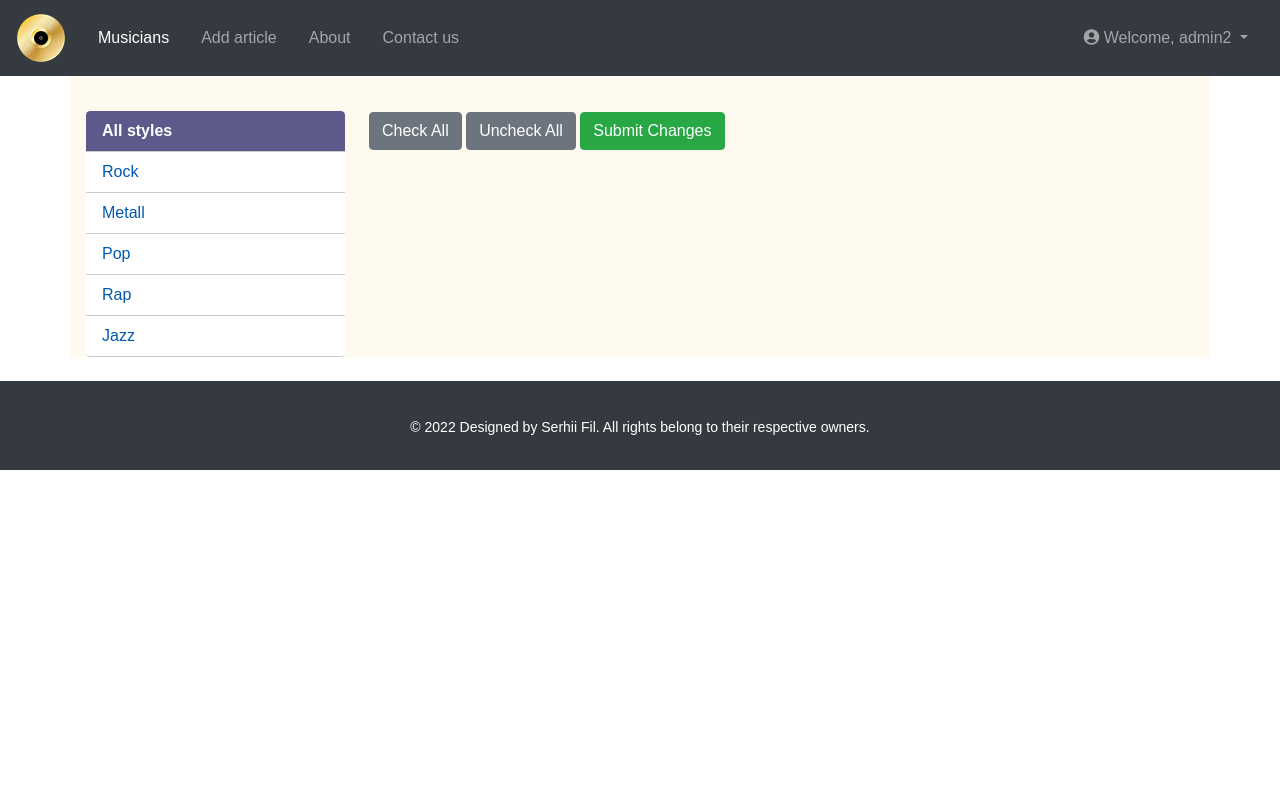
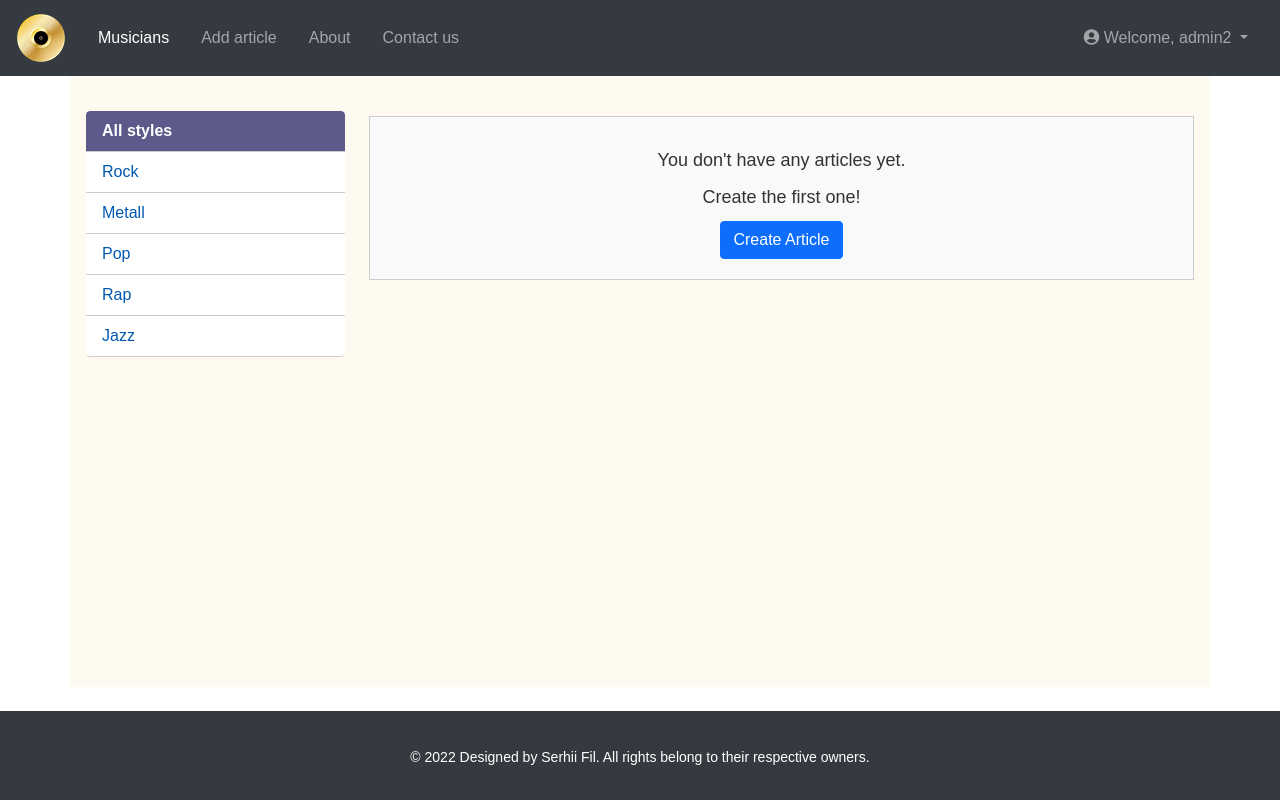
Before and after one commit to Serg-f/musicians-site, a Django app: page /articles/user/ in a window 1280 px wide. Run offline with Django 4.2, Linux system fonts and the light colour scheme; a user stored in the database is signed in; data comes from the database, SQL or seed files in the repository; both versions use the stored data as it was after the commit; some libraries are stand-ins or nearby versions.

Commit message:
footer issue fixed, add and edit completed, photo and video preview completed

```diff
--- a/musicians/models.py
+++ b/musicians/models.py
@@ -1,4 +1,4 @@
-from django.core.validators import RegexValidator
+from django.core.validators import RegexValidator, MinLengthValidator
 from django.db import models
 from django.urls import reverse
 from embed_video.fields import EmbedVideoField
@@ -28,7 +28,7 @@ class Styles(models.Model):
 class Musicians(models.Model):
     title = models.CharField(max_length=200, unique=True, validators=[TitleValidator], verbose_name='Title')
     slug = AutoSlugField(populate_from='title', unique=True, db_index=True)
-    content = models.TextField(verbose_name='Content', max_length=8000)
+    content = models.TextField(verbose_name='Content', max_length=8000, validators=[MinLengthValidator(80)])
     photo = models.ImageField(upload_to='photos/%Y/%m/%d/', verbose_name='Photo', blank=True)
     time_create = models.DateTimeField(auto_now_add=True, verbose_name='Created')
     time_update = models.DateTimeField(auto_now=True, verbose_name='Updated')
--- a/musicians/static/musicians/css/articles_list.css
+++ b/musicians/static/musicians/css/articles_list.css
@@ -56,3 +98,18 @@
     font-size: 18px; /* Adjust the font size for the label */
     font-weight: bold; /* Make the label bold for better visibility */
 }
+
+/* No articles message */
+.no-articles-message {
+    text-align: center;
+    padding: 20px;
+    background-color: #f8f9fa;
+    border: 1px solid #ccc;
+    margin-top: 20px;
+}
+
+.no-articles-message p {
+    font-size: 18px;
+    color: #333;
+    margin: 10px 0;
+}
--- a/musicians/static/musicians/css/base.css
+++ b/musicians/static/musicians/css/base.css
@@ -1,15 +1,23 @@
 /* Global Styles */
-body, html {
+html {
+    height: 100%; /* Make sure the html element fills the height */
+}
+
+body {
     font-family: Arial, sans-serif;
     margin: 0;
     padding: 0;
     color: #444;
+    display: flex; /* Display body as a flex container */
+    flex-direction: column; /* Arrange children elements in a column */
+    min-height: 100%; /* Ensure it takes at least the viewport height */
 }
 
 /* Main Content Customization */
 .container {
     background: floralwhite;
     padding-top: 20px;
+    flex: 1; /* Allows container to expand to fill available space */
 }
 
 /* Sidebar Customization */
@@ -113,6 +121,7 @@ body, html {
     padding: 5px;
 }
 
+
 .footer .container {
     background: inherit;
 }
--- a/musicians/templates/musicians/articles_list.html
+++ b/musicians/templates/musicians/articles_list.html
@@ -14,9 +14,9 @@
                         <img src="{{ article.photo.url }}" class="img-article-left me-3">
                     {% endif %}
                     <div class="article-text">
-                        <p class="first">Style: {{ article.style }}</p>
-                        <p class="last">Date: {{ article.time_update|date:"d-m-Y H:i:s" }}</p>
-                        <p class="author-style">Author: {{ user }}</p>
+                        <p class="property">Style: {{ article.style }}</p>
+                        <p class="property">Date: {{ article.time_create|date:"d-m-Y H:i:s" }}</p>
+                        <p class="property">Author: {{ user }}</p>
                         <h5>{{ article.title }}</h5>
                         <p>{{ article.content|linebreaks|truncatewords:50 }}</p>
                         <a href="{{ article.get_absolute_url }}" class="btn btn-primary">Read article</a>
--- a/musicians/templates/musicians/articles_user.html
+++ b/musicians/templates/musicians/articles_user.html
@@ -6,18 +6,17 @@
 {% endblock %}
 
 {% block content %}
-    <div class="mt-3">
     <form method="POST" action="{% url 'musicians:articles_user' %}">
         {% csrf_token %}
         {{ formset.management_form }}
 
-            <div class="row">
-                <div class="col-12">
+        {% if formset.forms %}
+            <div class="button-toolbar" id="action-buttons">
                 <button type="button" class="btn btn-secondary" id="check-all">Check All</button>
                 <button type="button" class="btn btn-secondary" id="uncheck-all">Uncheck All</button>
-                    <button type="submit" class="btn btn-success">Submit Changes</button>
+                <button type="submit" class="btn btn-success">Submit</button>
             </div>
-            </div>
+
             <div class="row">
                 {% for form in formset %}
                     <div class="col-12 mb-4">
@@ -27,8 +26,10 @@
                                 <img src="{{ form.instance.photo.url }}" class="img-article-left me-3">
                             {% endif %}
                             <div class="article-text">
-                                <p class="first">Style: {{ form.instance.style }}</p>
-                                <p class="last">Date: {{ form.instance.time_update|date:"d-m-Y H:i:s" }}</p>
+                                <p class="property">Style: {{ form.instance.style }}</p>
+                                <p class="property">Updated: {{ form.instance.time_update|date:"d-m-Y H:i:s" }}</p>
+                                <p class="property">Created: {{ form.instance.time_create|date:"d-m-Y H:i:s" }}</p>
+
                                 <h5>{{ form.instance.title }}</h5>
                                 <p>{{ form.instance.content|truncatewords:50 }}</p>
                                 <div class="d-flex flex-wrap align-items-center justify-content-between">
@@ -51,20 +52,54 @@
                     </div>
                 {% endfor %}
             </div>
+        {% else %}
+            <div class="no-articles-message">
+                <p>You don't have any articles yet.</p>
+                <p>Create the first one!</p>
+                <a href="{% url 'musicians:article_add' %}" class="btn btn-primary">Create Article</a>
+            </div>
+        {% endif %}
     </form>
-    </div>
-    <script>
-        document.getElementById('check-all').addEventListener('click', function () {
+    <script defer>
+        document.addEventListener('DOMContentLoaded', function () {
+            let checkAllButton = document.getElementById('check-all');
+            let uncheckAllButton = document.getElementById('uncheck-all');
+            let lastScrollTopForButtons = 0;
+            let actionButtons = document.getElementById('action-buttons');
+            const mobileViewWidth = 992; // Width to differentiate between mobile and desktop view
+
+            if (checkAllButton && uncheckAllButton) {
+                checkAllButton.addEventListener('click', function () {
                     document.querySelectorAll('[id^="id_form-"][id$="-is_published"]').forEach(function (checkbox) {
                         checkbox.checked = true;
                     });
                 });
 
-        document.getElementById('uncheck-all').addEventListener('click', function () {
+                uncheckAllButton.addEventListener('click', function () {
                     document.querySelectorAll('[id^="id_form-"][id$="-is_published"]').forEach(function (checkbox) {
                         checkbox.checked = false;
                     });
                 });
+            }
+
+            window.addEventListener('scroll', function () {
+                let currentScroll = window.pageYOffset || document.documentElement.scrollTop;
+
+                if (window.innerWidth <= mobileViewWidth && actionButtons) {
+                    if (currentScroll > lastScrollTopForButtons) {
+                        // Scrolling down in mobile view
+                        actionButtons.style.top = '-60px'; // Hide toolbar
+                    } else {
+                        // Scrolling up in mobile view
+                        actionButtons.style.top = '76px'; // Show toolbar
+                    }
+                    lastScrollTopForButtons = currentScroll <= 0 ? 0 : currentScroll;
+                } else if (actionButtons) {
+                    // In desktop view, keep the toolbar static
+                    actionButtons.style.top = '76px'; // Adjust this value based on your navbar's height
+                }
+            }, false);
+        });
     </script>
 
 {% endblock %}
--- a/musicians/templates/musicians/base.html
+++ b/musicians/templates/musicians/base.html
@@ -127,6 +127,8 @@
 
 <!-- Bootstrap JavaScript Bundle with Popper (Bootstrap 5) -->
 <script src="https://cdn.jsdelivr.net/npm/bootstrap@5.0.0-beta1/dist/js/bootstrap.bundle.min.js"></script>
+
+<!-- Custom JavaScript -->
 <script>
     let lastScrollTop = 0;
     let navbar = document.querySelector('.navbar');
--- a/musicians/views.py
+++ b/musicians/views.py
@@ -45,10 +45,10 @@ class ArticleDetail(MenuMixin, DetailView):
 
 class ArticleAdd(LoginRequiredMixin, MenuMixin, CreateView):
     model = Musicians
-    template_name = 'musicians/article_add.html'
+    template_name = 'musicians/article_form.html'
     fields = ['title', 'content', 'style', 'is_published', 'photo', 'video']
     success_url = reverse_lazy('musicians:home')
-    extra_context = {'title': 'Add article', 'menu_item_selected': 2}
+    extra_context = {'title': 'Add Article', 'menu_item_selected': 2}
 
     def form_valid(self, form):
         form.instance.author = self.request.user
@@ -56,7 +56,13 @@ class ArticleAdd(LoginRequiredMixin, MenuMixin, CreateView):
 
 
 class ArticleEdit(LoginRequiredMixin, MenuMixin, UpdateView):
-    pass
+    model = Musicians
+    template_name = 'musicians/article_form.html'
+    fields = ['content', 'style', 'is_published', 'photo', 'video']
+    extra_context = {'title': 'Edit Article'}
+
+    def get_success_url(self):
+        return reverse_lazy('musicians:article_detail', args=[self.object.style.slug, self.object.slug])
 
 
 class ArticleDelete(LoginRequiredMixin, MenuMixin, DeleteView):
@@ -73,6 +79,7 @@ class UserArticlesFormsetView(LoginRequiredMixin, MenuMixin, TemplateView):
 
     def get_queryset(self):
         return Musicians.objects.filter(author=self.request.user)
+        # return Musicians.objects.none()
 
     def get(self, request, *args, **kwargs):
         formset = self.formset_class(queryset=self.get_queryset())
```
Also changed, not shown: other parts of musicians/static/musicians/css/articles_list.css (+44 -2 lines), musicians/static/musicians/css/article_form.css (renamed from musicians/static/musicians/css/article_add.css, +14 -2 lines), musicians/static/musicians/js/article_form_preview.js (+27 -44 lines), musicians/templates/musicians/article_form.html (renamed from musicians/templates/musicians/article_add.html, +11 -2 lines), db.sqlite3, musicians/migrations/0008_alter_musicians_content_alter_musicians_title_and_more.py (added). Lines whose indentation alone changed are shown as unchanged.
